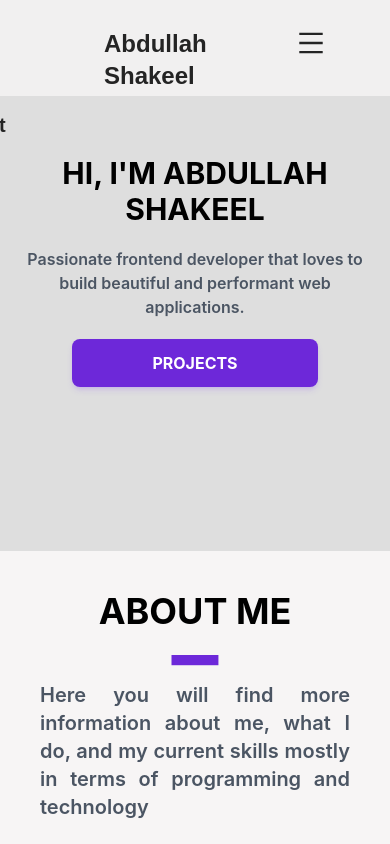
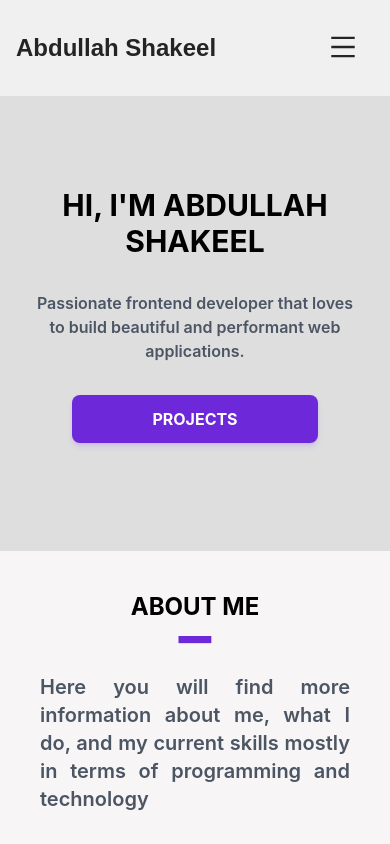
Before and after one commit to abdullah599/portfolio, a React (Create React App) app: page / in a window 390 px wide. Shown: the top 844 px of the page. Built offline with nearby package versions, Linux system fonts and the light colour scheme.

Commit message:
Updated some Alignment issues

```diff
--- a/src/components/aboutme.jsx
+++ b/src/components/aboutme.jsx
@@ -6,10 +6,13 @@ class Aboutme extends Component {
     return (
       <div className="flex flex-col justify-center w-full bg-[#f7f5f5] p-[40px] ">
         <Element name="aboutme" className="h-0"></Element>
-        <h1 className="text-4xl font-bold text-center font-sans uppercase">
+        <h1 className="text-2xl md:text-4xl font-bold text-center font-sans uppercase">
           About me
         </h1>
-        <p className="text-center text-gray-600 font-semibold text-3xl font-sans text-[100px] text-violet-700 mb-3   mt-[-30px]">
+        <p
+          className="text-center text-gray-600 font-semibold text-3xl font-sans
+        text-[70px] md:text-[100px] text-violet-700 mb-3   mt-[-30px]"
+        >
           _
         </p>
         <p className="text-justify text-gray-600 font-semibold text-xl font-sans  m-[2rem] md:w-1/2 lg:w-1/2 xl:w-1/3 mx-auto">
--- a/src/components/contact.jsx
+++ b/src/components/contact.jsx
@@ -6,10 +6,10 @@ class Contact extends Component {
         return (
           <div className="flex flex-col justify-center w-full bg-[#F1F1F1] p-[40px] ">
             <Element name="contact" className="h-0"></Element>
-            <h1 className="text-4xl font-bold text-center font-sans uppercase">
+            <h1 className="text-2xl md:text-4xl  font-bold text-center font-sans uppercase">
               Contact
             </h1>
-            <p className="text-center text-gray-600 font-semibold text-3xl font-sans text-[100px] text-violet-700 mb-3   mt-[-30px]">
+            <p className="text-center text-gray-600 font-semibold text-3xl font-sans text-[70px] md:text-[100px] text-violet-700 mb-3   mt-[-30px]">
               _
             </p>
             <p className="text-justify text-gray-600 font-semibold text-xl font-sans  m-[2rem] md:w-1/2 lg:w-1/2 xl:w-1/3 mx-auto">
--- a/src/components/hero.jsx
+++ b/src/components/hero.jsx
@@ -37,10 +37,10 @@ class Hero extends Component {
           />
         </div>
         <div className="">
-          <h1 className="uppercase text-black font-bold  text-3xl md:text-6xl font-sans">
+          <h1 className="uppercase text-black font-bold  text-3xl md:text-6xl font-sans m-[2rem]">
             Hi, I'm Abdullah Shakeel
           </h1>
-          <p className="text-gray-600 font-semibold text-l md:text-xl m-5 font-sans ">
+          <p className="text-gray-600 font-semibold text-l md:text-xl m-[2rem] font-sans ">
             Passionate frontend developer that loves to build beautiful and
             performant web applications.
           </p>
--- a/src/components/navBar.jsx
+++ b/src/components/navBar.jsx
@@ -11,9 +11,11 @@ class NavBar extends Component {
   };
   render() {
     return (
-      <div className="flex text-2xl text-[#242424] justify-between  bg-[rgb(241,240,240)] h-24 w-full  font-semibold mx-auto px-12 py-3">
-        <h1 className="p-4 ml-10 text-2xl sm:text-3xl ">Abdullah Shakeel</h1>
-        <ul className=" hidden md:flex">
+      <div className="flex text-2xl text-[#242424] justify-between  bg-[rgb(241,240,240)] h-24 w-full  font-semibold mx-auto  p-[1rem] md: ">
+        <h1 className="flex items-center md:p-4 md:ml-10 text-2xl sm:text-2xl ">
+          Abdullah Shakeel
+        </h1>
+        <ul className="hidden md:flex">
           <Link
             to="home"
             smooth={true}
@@ -61,12 +63,12 @@ class NavBar extends Component {
               : "fixed top-0 left-0 p-4 w-[60%] border-r border-r-gray-900 h-full bg-gray-600 text-white ease-in-out transition-all duration-500"
           }
         >
-          <ul className="pt-24">
+          <ul className=" flex flex-col  md:hidden pt-24 ">
             <Link
               to="home"
               smooth={true}
               duration={500}
-              className="p-5 text-xl border-b  border-white"
+              className="py-4 text-sm border-b  border-white"
             >
               Home
             </Link>
@@ -74,7 +76,7 @@ class NavBar extends Component {
               to="aboutme"
               smooth={true}
               duration={500}
-              className="p-5 text-xl border-b  border-white"
+              className=" text-sm border-b py-4  border-white"
             >
               About
             </Link>
@@ -82,7 +84,7 @@ class NavBar extends Component {
               to="project"
               smooth={true}
               duration={500}
-              className="p-5 text-xl border-b  border-white"
+              className="text-sm border-b py-4  border-white"
             >
               Project
             </Link>
@@ -90,7 +92,7 @@ class NavBar extends Component {
               to="contact"
               smooth={true}
               duration={500}
-              className="p-5 text-xl "
+              className="text-sm border-b py-4  border-white "
             >
               Contact
             </Link>
--- a/src/components/project.jsx
+++ b/src/components/project.jsx
@@ -30,10 +30,10 @@ class Project extends Component {
     return (
       <div className="flex flex-col justify-center w-full bg-[#fdfcfc] p-[40px] ">
         <Element name="project" className="h-0"></Element>
-        <h1 className="text-4xl font-bold text-center font-sans uppercase">
+        <h1 className="text-2xl md:text-4xl  font-bold text-center font-sans uppercase">
           Projects
         </h1>
-        <p className="text-center text-gray-600 font-semibold text-3xl font-sans text-[100px] text-violet-700 mb-3   mt-[-30px]">
+        <p className="text-center text-gray-600 font-semibold text-3xl font-sans text-[70px] md:text-[100px] text-violet-700 mb- 3   mt-[-30px]">
           _
         </p>
         <p className="mx-auto text-just text-gray-600 font-semibold text-xl font-sans  m-[2rem] md:w-1/2 lg:w-1/2 xl:w-1/3  lg:mb-0">
--- a/src/components/singleProject.jsx
+++ b/src/components/singleProject.jsx
@@ -19,7 +19,7 @@ class SingleProject extends Component {
               <h1 className="text-2xl font-bold text-center font-sans uppercase lg:mt-10">
                 {this.props.heading}
               </h1>
-              <p className="text-justify text-gray-600 font-semibold text-xl font-sans my-4 w-full ">
+              <p className="text-justify text-gray-600 md:font-semibold text-xl font-sans my-4 w-full ">
                 {this.props.description}
               </p>
             </div>
```
